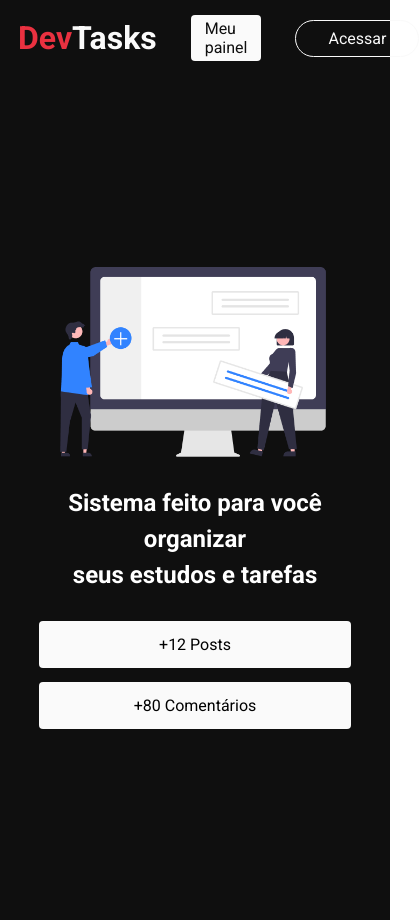
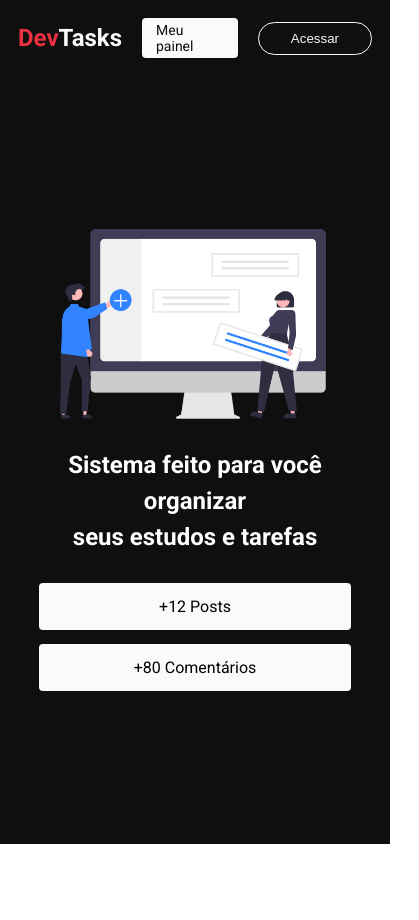
Before and after one commit to thiagodnt/dev-tasks, a Next.js app: page / in a window 390 px wide. Shown: the whole page, 419 px wide, since content can reach past the window. After the commit the page ends 844 px from the top, so only its background shows below. Built offline with nearby package versions, Linux system fonts and the light colour scheme.

Commit message:
fix: add calc() para calcular altura da tela - altura do header

```diff
--- a/components/Header/header.module.css
+++ b/components/Header/header.module.css
@@ -30,7 +30,7 @@
 }
 
 .loginButton {
-	all: unset;
+	outline: none;
 	background: transparent;
 	padding: 8px 32px;
 	border-radius: 24px;
@@ -59,3 +59,14 @@
 	border-radius: 4px;
 	margin: 0 34px;
 }
+
+@media screen and (max-width: 580px) {
+	.logo {
+		font-size: 24px;
+	}
+
+	.link {
+		margin: 0 20px;
+		font-size: 14px;
+	}
+}
--- a/styles/Home.module.css
+++ b/styles/Home.module.css
@@ -1,7 +1,7 @@
 .container {
 	background-color: #0f0f0f;
 	width: 100%;
-	height: 100vh;
+	height: calc(100vh - 76px);
 	display: flex;
 	flex-direction: column;
 	justify-content: center;
```
